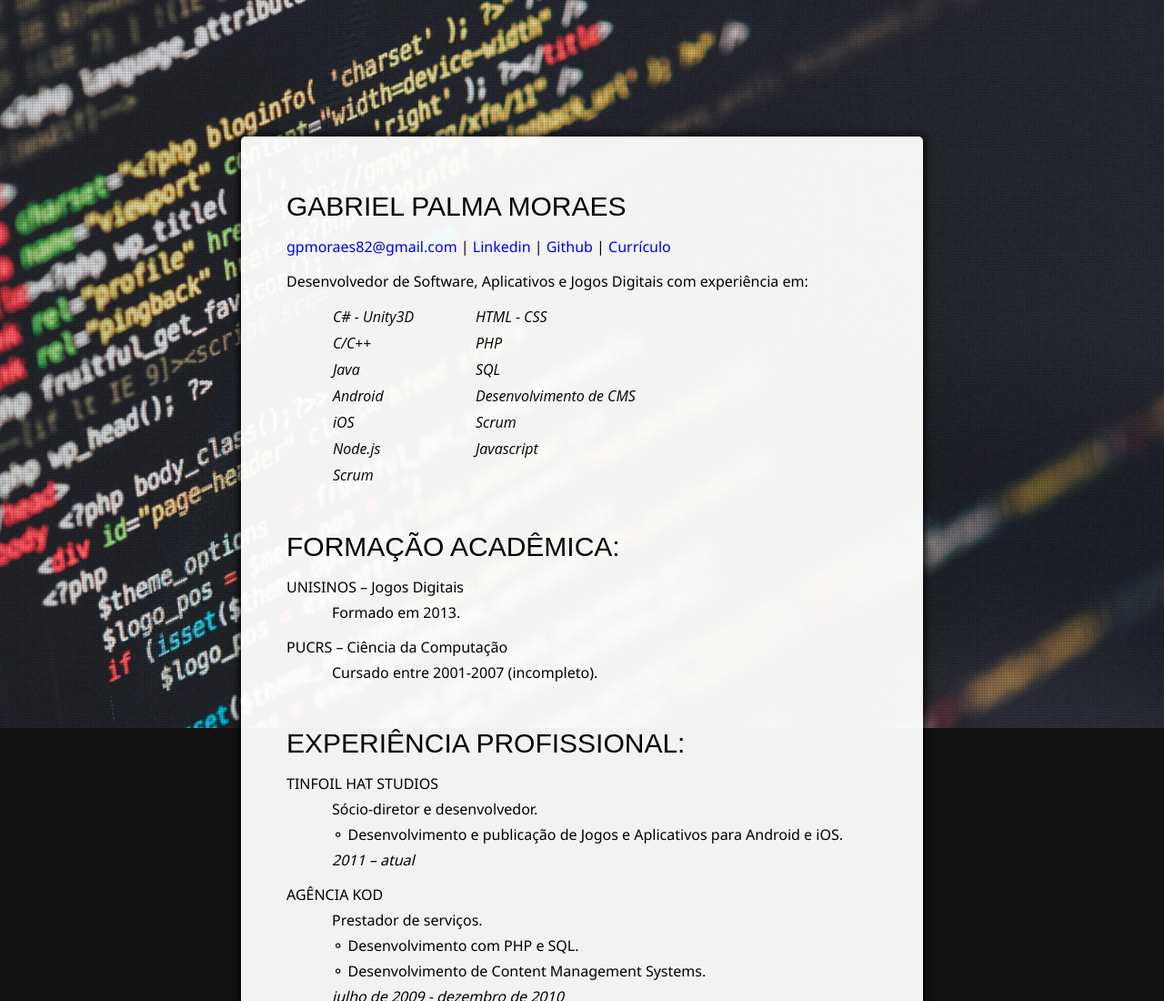
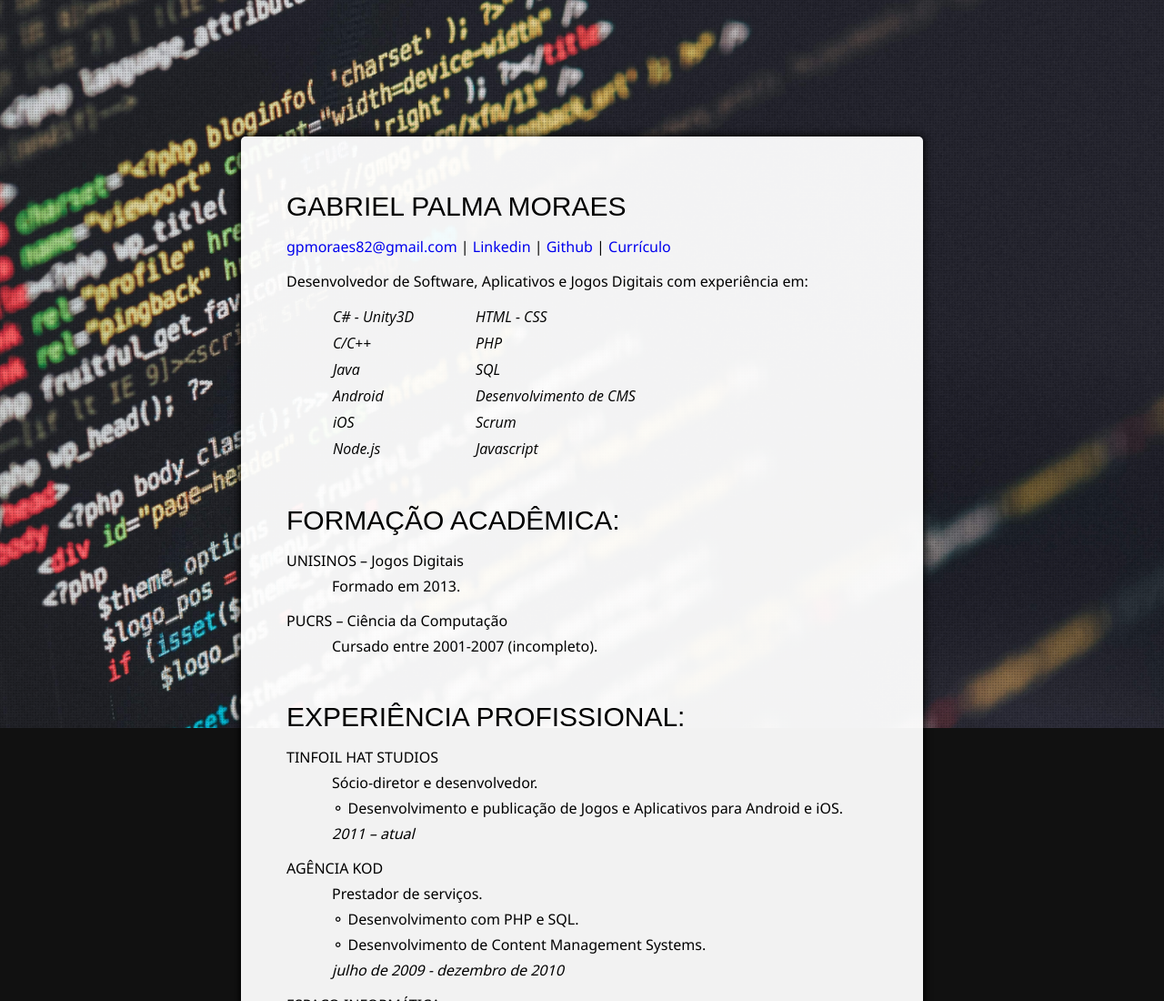
Before and after one commit to gpmoraes82/gpmoraes82.github.io, a plain HTML site: page index.html in a window 1280 px wide. Shown: the top 1100 px of the page at 91% size. Drawn offline with Linux system fonts and the light colour scheme; a web font is replaced by a local one.

Commit message:
Update index.html

```diff
--- a/index.html
+++ b/index.html
@@ -102,7 +102,6 @@
 					<tr><td class="c1">Android</td><td class="c2">Desenvolvimento de CMS</td></tr>
 					<tr><td class="c1">iOS</td><td class="c2">Scrum</td></tr>
 					<tr><td class="c1">Node.js</td><td class="c2">Javascript</td></tr>
-					<tr><td class="c2">Scrum</td></tr>
 
 				</table>
 
```
